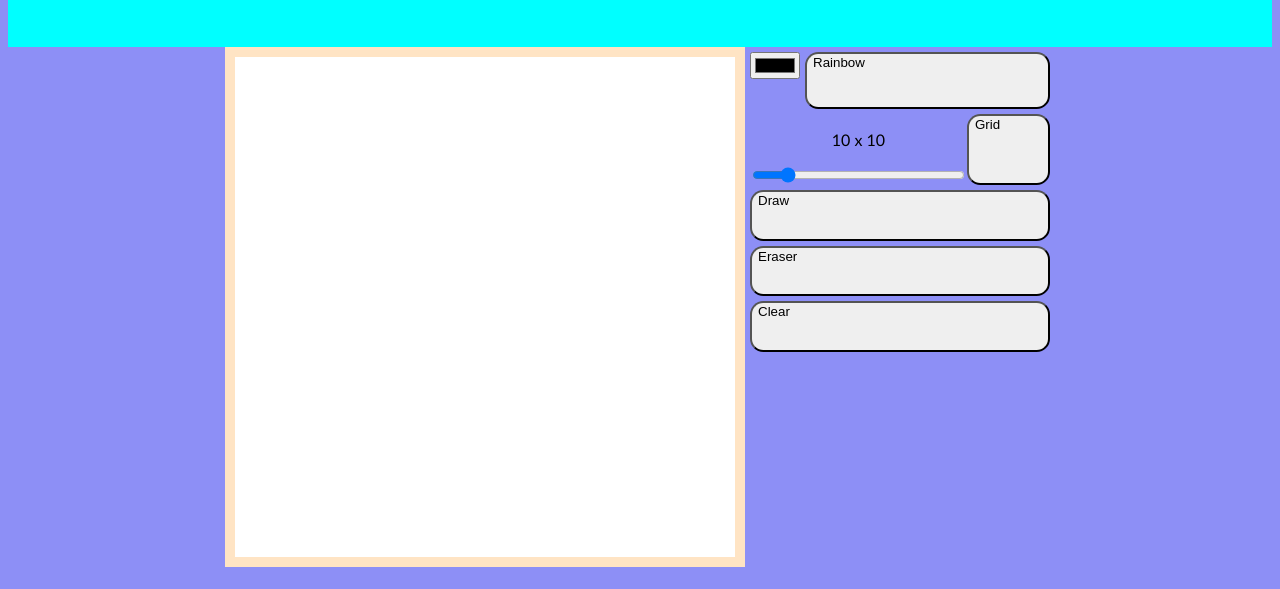
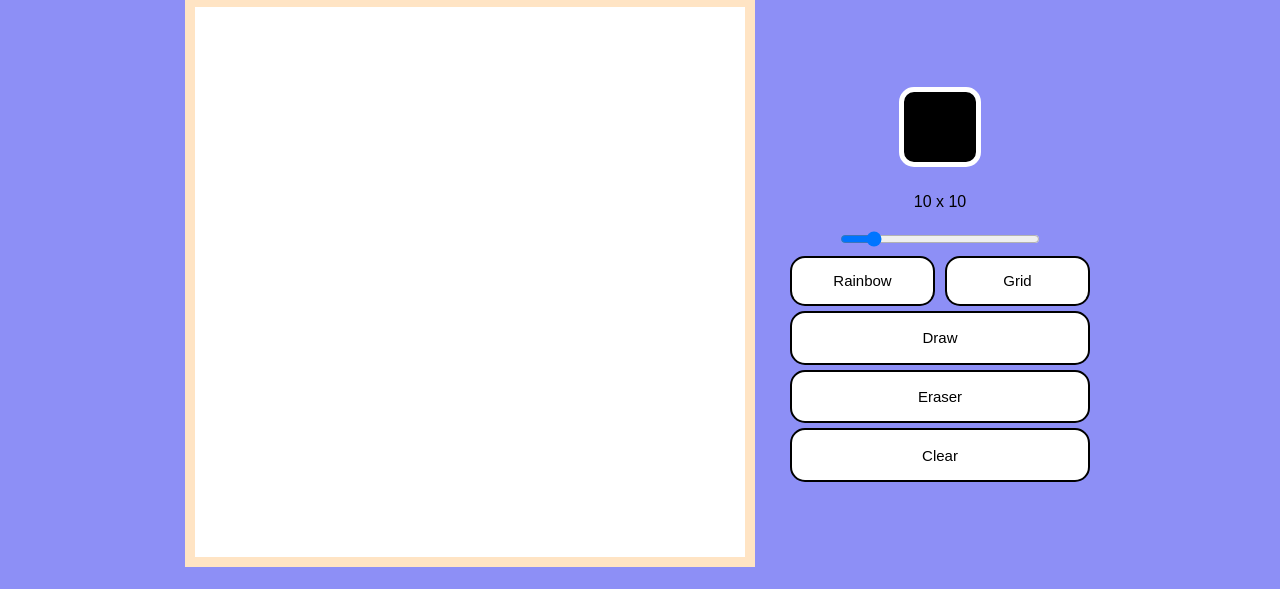
Before and after one commit to AimanShazman/Etch-a-Sketch, a plain HTML site: page index.html in a window 1280 px wide. Shown: the part 211-800 px from the top of the page. Drawn offline with Linux system fonts and the light colour scheme.

Commit message:
fix the style for #drawingTools

```diff
--- a/index.html
+++ b/index.html
@@ -20,20 +20,20 @@
             <div id="grid"></div>
 
             <div id="drawingTools">
-                <div class="colorContainer">
-                    <input class="setColor" type="color" value="#000000" />
-                    <button class="rainbow">Rainbow</button>
+                <input class="setColor" type="color" value="#000000"/>
+
+                <div class="gridScrollbar">
+                    <p><output id="displayGrid"></output></p>
+                    <input id="gridInput" type="range" min="1" max="64" value="10">
                 </div>
-                <div class="setGridSize">
-                    <div class="gridSrollbar">
-                        <p><output id="displayGrid"></output></p>
-                        <input id="gridInput" type="range" min="1" max="64" value="10">
-                    </div>
-                    <button class="setGrid">Grid</button>
+
+                <div class="rainbowGridContainer">
+                    <button class="button rainbow">Rainbow</button>
+                    <button class="button setGrid">Grid</button>
                 </div>
-                <button class="draw">Draw</button>
-                <button class="eraser">Eraser</button>
-                <button class="clear">Clear</button>
+                <button class="button draw">Draw</button>
+                <button class="button eraser">Eraser</button>
+                <button class="button clear">Clear</button>
             </div>
 
         </div>
@@ -44,3 +44,25 @@
     </div>
 </body>
 </html>
+
+<!-- <div class="container">
+    <div id="grid"></div>
+
+    <div id="drawingTools">
+        <div class="colorContainer">
+            <input class="setColor" type="color" value="#000000" />
+            <button class="rainbow">Rainbow</button>
+        </div>
+        <div class="setGridSize">
+            <div class="gridSrollbar">
+                <p><output id="displayGrid"></output></p>
+                <input id="gridInput" type="range" min="1" max="64" value="10">
+            </div>
+            <button class="setGrid">Grid</button>
+        </div>
+        <button class="draw">Draw</button>
+        <button class="eraser">Eraser</button>
+        <button class="clear">Clear</button>
+    </div>
+
+</div> -->
--- a/myscripts.js
+++ b/myscripts.js
@@ -170,7 +170,7 @@ function rainbowHandler() {
         addHandler('isSetColor');
 
     } else {
-        //if eraser is active, set to rainbow
+        //if eraser is on and user clicked rainbow, turn eraser off and rainbow on
         removeHandler('isEraser', 'isSetColor');
         activeButton = null;
         addHandler('isRainbow');
--- a/styles.css
+++ b/styles.css
@@ -1,5 +1,5 @@
 body {
-    font-family: 'Trebuchet MS', 'Lucida Sans Unicode', 'Lucida Grande', 'Lucida Sans', Arial, sans-serif;
+    font-family: "Poppins", sans-serif;
     background-color: rgb(141, 143, 246);
 }
 
@@ -7,8 +7,7 @@ body {
     display: flex;
     justify-content: center;
     align-items: center;
-    height: 250px;
-    background-color: aqua;
+    height: 200px;
 }
 
 #pencil h1 {
@@ -24,51 +23,99 @@ body {
 .container {
     display: flex;
     justify-content: center;
+    align-items: center;
+    gap: 30px;
 }
 
 #grid {
     display: flex;
     flex-flow: row wrap;
-    height: 500px;
-    width: 500px;
+    height: 550px;
+    width: 550px;
     border: solid 10px bisque;
 }
 
 #drawingTools {
     display: flex;
     flex-direction: column;
-    height: 300px;
+    height: 400px;
     width: 300px;
     padding: 5px;
     gap: 5px;
 }
 
-#drawingTools .colorContainer {
+#drawingTools .setColor {
+    display: flex;
+    align-self: center;
+    appearance: none;
+    height: 90px;
+    width: 90px;
+    background-color: transparent;
+    border: none;
+}
+
+.setColor::-webkit-color-swatch {
+    border-radius: 15px;
+    border: solid 5px white;
+}
+
+.gridScrollbar {
+    display: flex;
+    flex-direction: column;
+    flex: 1 1 auto;
+    align-items: center;
+}
+
+.gridScrollbar p {
+    display: flex;
+    text-align: center;
+}
+
+.gridScrollbar #gridInput {
+    display: flex;
+    flex: 1 1 auto;
+    width: 200px;
+}
+
+/* #drawingTools .colorContainer {
     display: flex;
     flex: 1 1 auto;
     flex-direction: row;
     gap: 5px;
+} */
+
+/* #drawingTools .setGridSize {
+    display: flex;
+} */
+
+.rainbowGridContainer {
+    display: flex;
+    flex: 1;
+    gap: 10px;
 }
 
-#drawingTools .setGridSize {
+.rainbowGridContainer .rainbow {
     display: flex;
+    flex: 1;
+    width: 100px;
 }
 
-.setGridSize .gridSrollbar {
+.rainbowGridContainer .setGrid {
     display: flex;
-    flex-direction: column;
-    flex: 2 1 auto;
+    flex: 1;
+    width: 100px;
 }
 
-
-
-#drawingTools button {
+#drawingTools .button {
     display: flex;
     flex: 1 1 auto;
-    /* border: solid 2px black; */
-    border-radius: 1em;
+    justify-content: center;
+    align-items: center;
+    background-color: white;
+    border-radius: 15px;
+    border: solid 2px black;
+    height: 50px;
+    text-align: center;
+    font-size: 15px;
+
 }
-
-#drawingTools p {
-    text-align: center;
-}
```
